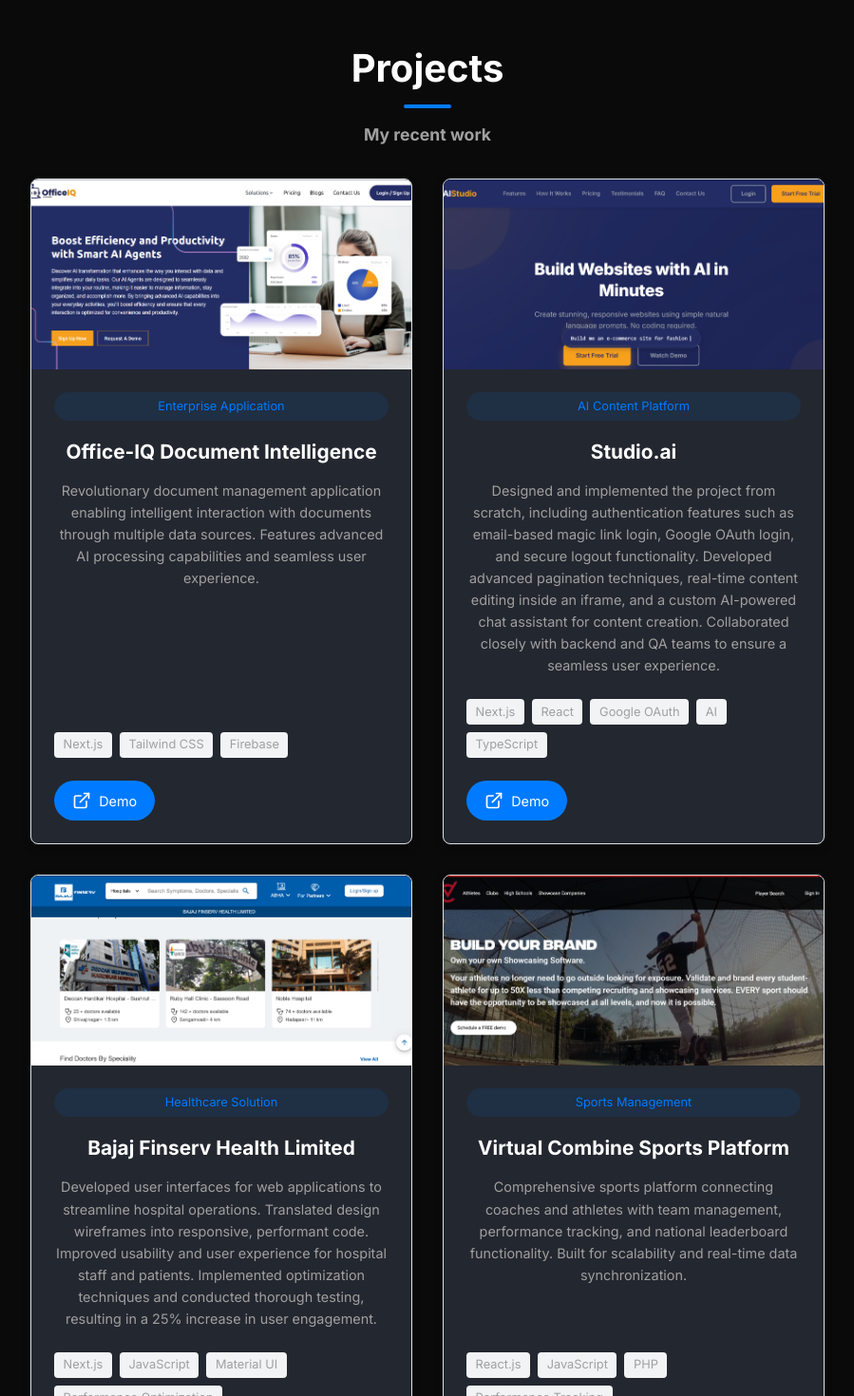
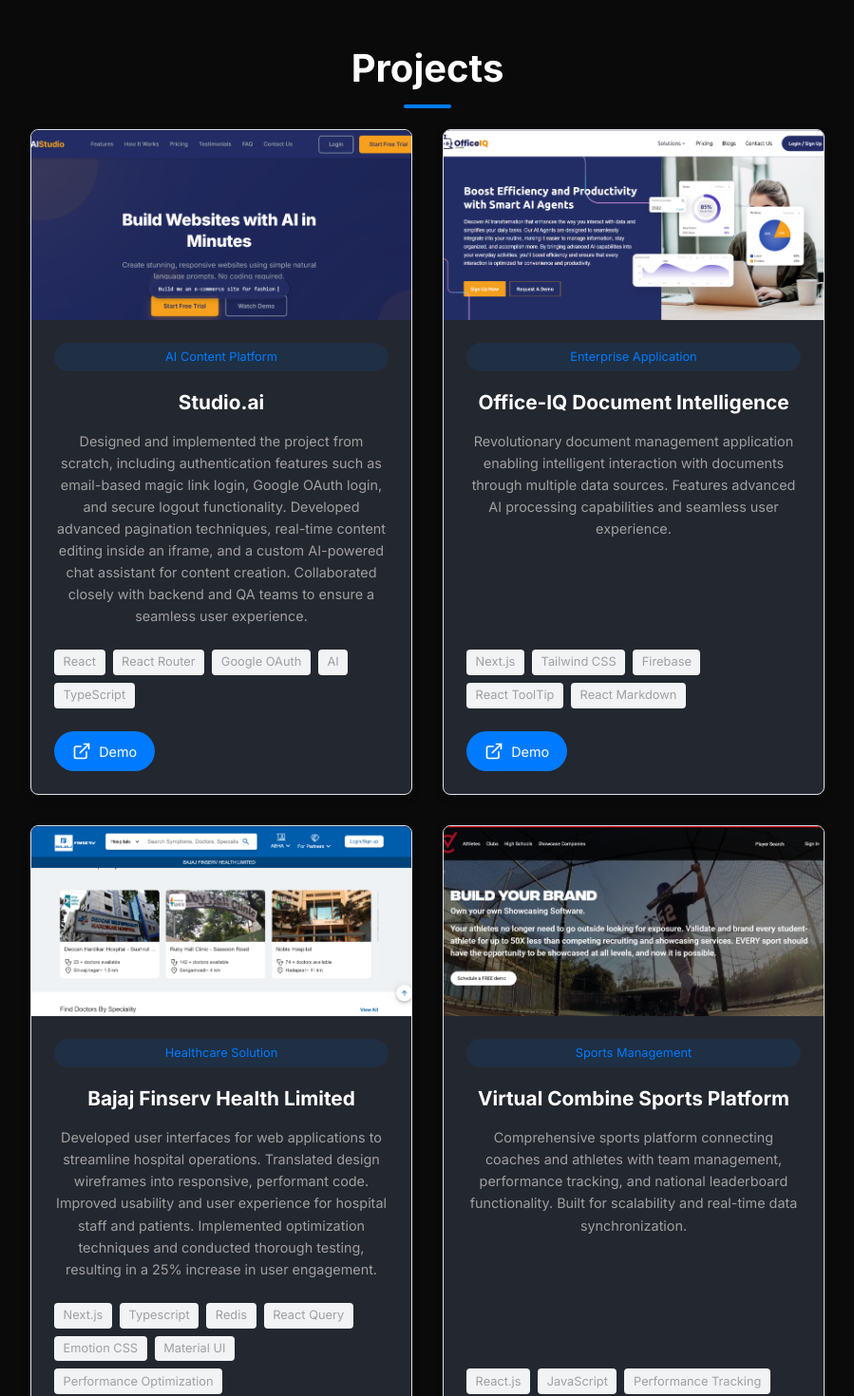
Before and after one commit to rohitkandpal03/portfolio, a React (Vite) app: page / in a window 1280 px wide. Shown: the part 3400-4870 px from the top of the page at 95% size, without its empty margins (190-1089 px from the left). Built offline with nearby package versions, Linux system fonts and the light colour scheme.

Commit message:
fix the ui

```diff
--- a/src/components/Projects/Projects.tsx
+++ b/src/components/Projects/Projects.tsx
@@ -16,24 +16,36 @@
   const projects: Project[] = [
     {
       id: 1,
+      title: "Studio.ai",
+      description:
+        "Designed and implemented the project from scratch, including authentication features such as email-based magic link login, Google OAuth login, and secure logout functionality. Developed advanced pagination techniques, real-time content editing inside an iframe, and a custom AI-powered chat assistant for content creation. Collaborated closely with backend and QA teams to ensure a seamless user experience.",
+      image: "/docs/studioAi.png",
+      category: "AI Content Platform",
+      technologies: [
+        "React",
+        "React Router",
+        "Google OAuth",
+        "AI",
+        "TypeScript",
+      ],
+      demoLink: "https://studioai.officeiq.digital",
+      codeLink: "",
+    },
+    {
+      id: 2,
       title: "Office-IQ Document Intelligence",
       description:
         "Revolutionary document management application enabling intelligent interaction with documents through multiple data sources. Features advanced AI processing capabilities and seamless user experience.",
       image: "/docs/officeiqAi.png",
       category: "Enterprise Application",
-      technologies: ["Next.js", "Tailwind CSS", "Firebase"],
+      technologies: [
+        "Next.js",
+        "Tailwind CSS",
+        "Firebase",
+        "React ToolTip",
+        "React Markdown",
+      ],
       demoLink: "https://www.officeiq.ai/",
-      codeLink: "",
-    },
-    {
-      id: 2,
-      title: "Studio.ai",
-      description:
-        "Designed and implemented the project from scratch, including authentication features such as email-based magic link login, Google OAuth login, and secure logout functionality. Developed advanced pagination techniques, real-time content editing inside an iframe, and a custom AI-powered chat assistant for content creation. Collaborated closely with backend and QA teams to ensure a seamless user experience.",
-      image: "/docs/studioAi.png",
-      category: "AI Content Platform",
-      technologies: ["Next.js", "React", "Google OAuth", "AI", "TypeScript"],
-      demoLink: "https://studioai.officeiq.digital",
       codeLink: "",
     },
     {
@@ -45,7 +57,10 @@
       category: "Healthcare Solution",
       technologies: [
         "Next.js",
-        "JavaScript",
+        "Typescript",
+        "Redis",
+        "React Query",
+        "Emotion CSS",
         "Material UI",
         "Performance Optimization",
       ],
@@ -59,7 +74,7 @@
         "Comprehensive sports platform connecting coaches and athletes with team management, performance tracking, and national leaderboard functionality. Built for scalability and real-time data synchronization.",
       image: "/docs/virtualCombine.png",
       category: "Sports Management",
-      technologies: ["React.js", "JavaScript", "PHP", "Performance Tracking"],
+      technologies: ["React.js", "JavaScript", "Performance Tracking"],
       demoLink: "https://virtualcombine.com",
       codeLink: "",
     },
@@ -80,7 +95,7 @@
   return (
     <section className={styles.projects} id="projects">
       <h2 className={styles.sectionTitle}>Projects</h2>
-      <h3 className={styles.sectionSubtitle}>My recent work</h3>
+      {/* <h3 className={styles.sectionSubtitle}>My recent work</h3> */}
 
       {/* <div className={styles.categories}>
         {categories.map((category, index) => (
```
